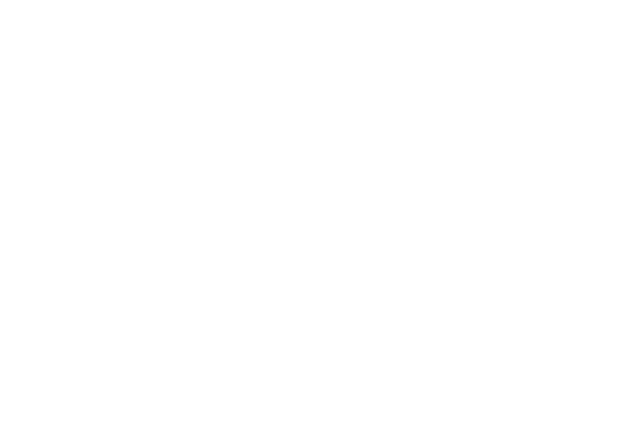
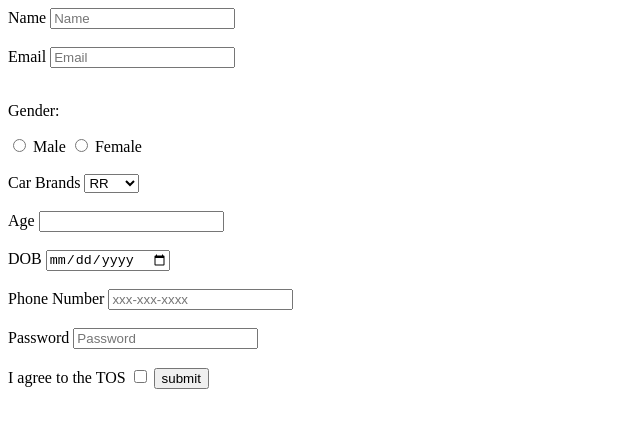
Before and after one commit to acciojob/signup-form-car-MiyalalMulla, a website: page main.html in a window 1280 px wide. Shown: the whole page, without its empty margins (0-640 px from the left). Drawn offline with Linux system fonts and the light colour scheme.

Commit message:
created a submission

```diff
--- a/main.html
+++ b/main.html
@@ -7,6 +7,49 @@
 </head>
 
 <body>
+	<form method="post">
+		<label for="name">Name</label>
+	<input id="name" type="Text" placeholder="Name" required>
+	<br><br>
+
+	<label for="email">Email</label>
+	<input id="email" type="Email" placeholder="Email" required>
+	<br><br>
+
+<p>Gender:</p>
+<input type="radio" id="gender_m" name="gender" value="male" required>
+<label for="gender_m">Male</label>
+
+<input type="radio" id="gender_f" name="gender" value="female" required>
+<label for="gender_f">Female</label>
+<br><br>
+<label>Car Brands</label>
+<select type="select" id="car" required>
+	<option>RR</option>
+	<option>BMW</option>
+	<option>TATA</option>
+</select>
+	<br><br>
+
+	<label for="age">Age</label>
+	<input id="age" type="number" required>
+	<br><br>
+
+	<label for="dob">DOB</label>
+	<input id="dob" type="Date" required>
+	<br><br>
+
+	<label for="tel">Phone Number</label>
+	<input id="tel" tye="Tel" placeholder="xxx-xxx-xxxx">
+	<br><br>
+
+	<label for="password">Password</label>
+	<input id="password" type="Password" placeholder="Password" required>
+	<br><br>
+	<label for="tos">I agree to the TOS</label>
+	<input id="tos" type="checkbox" required>
+	<button>submit</button>
+	</form>
 	<!-- the entire body must be written by student -->
     <script type="text/javascript" src="./script.js">
 </script>
```
